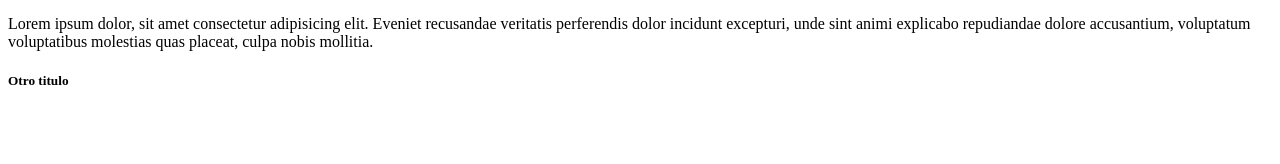
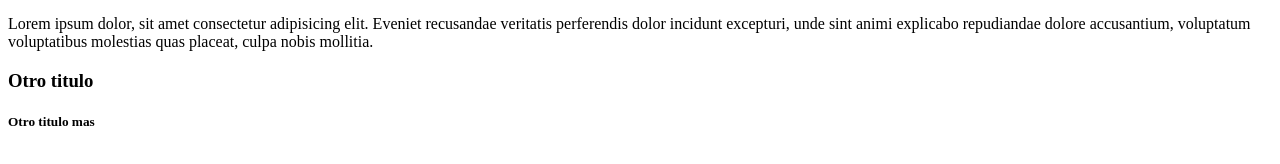
Before and after one commit to aaltamiranomiguel/G-y-G, a plain HTML site: page index.html in a window 1280 px wide. Shown: the part 146-310 px from the top of the page. Drawn offline with Linux system fonts and the light colour scheme.

Commit message:
[FEATURE] Se Agrego un H5

```diff
--- a/index.html
+++ b/index.html
@@ -12,6 +12,7 @@
     <h2>Hacemos un cambio</h2>
     <p>lore</p>
     <p>Lorem ipsum dolor, sit amet consectetur adipisicing elit. Eveniet recusandae veritatis perferendis dolor incidunt excepturi, unde sint animi explicabo repudiandae dolore accusantium, voluptatum voluptatibus molestias quas placeat, culpa nobis mollitia.</p>
-    <h5>Otro titulo</h5>
+    <h3>Otro titulo</h3>
+    <h5>Otro titulo mas</h5>
 </body>
 </html>
```
